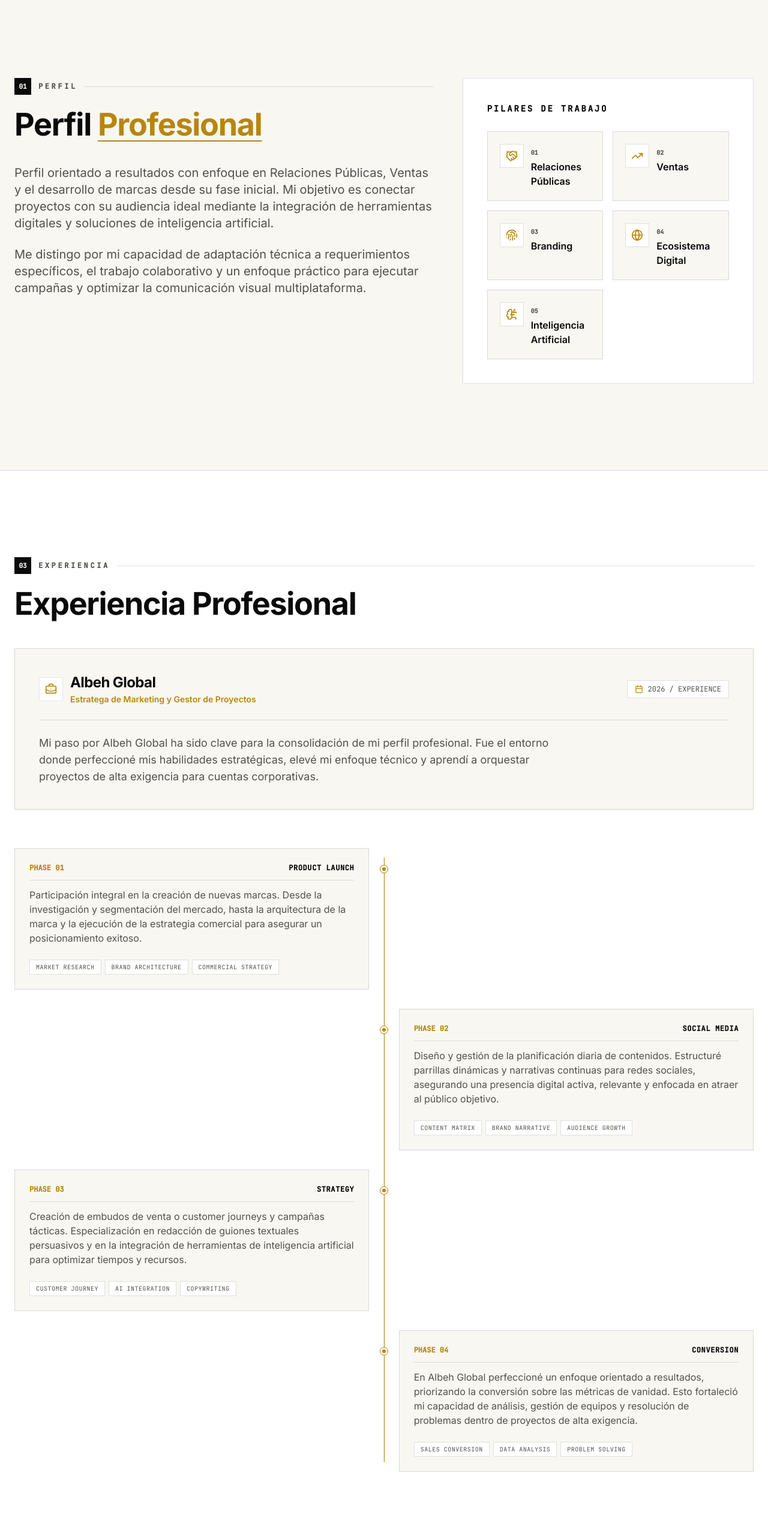
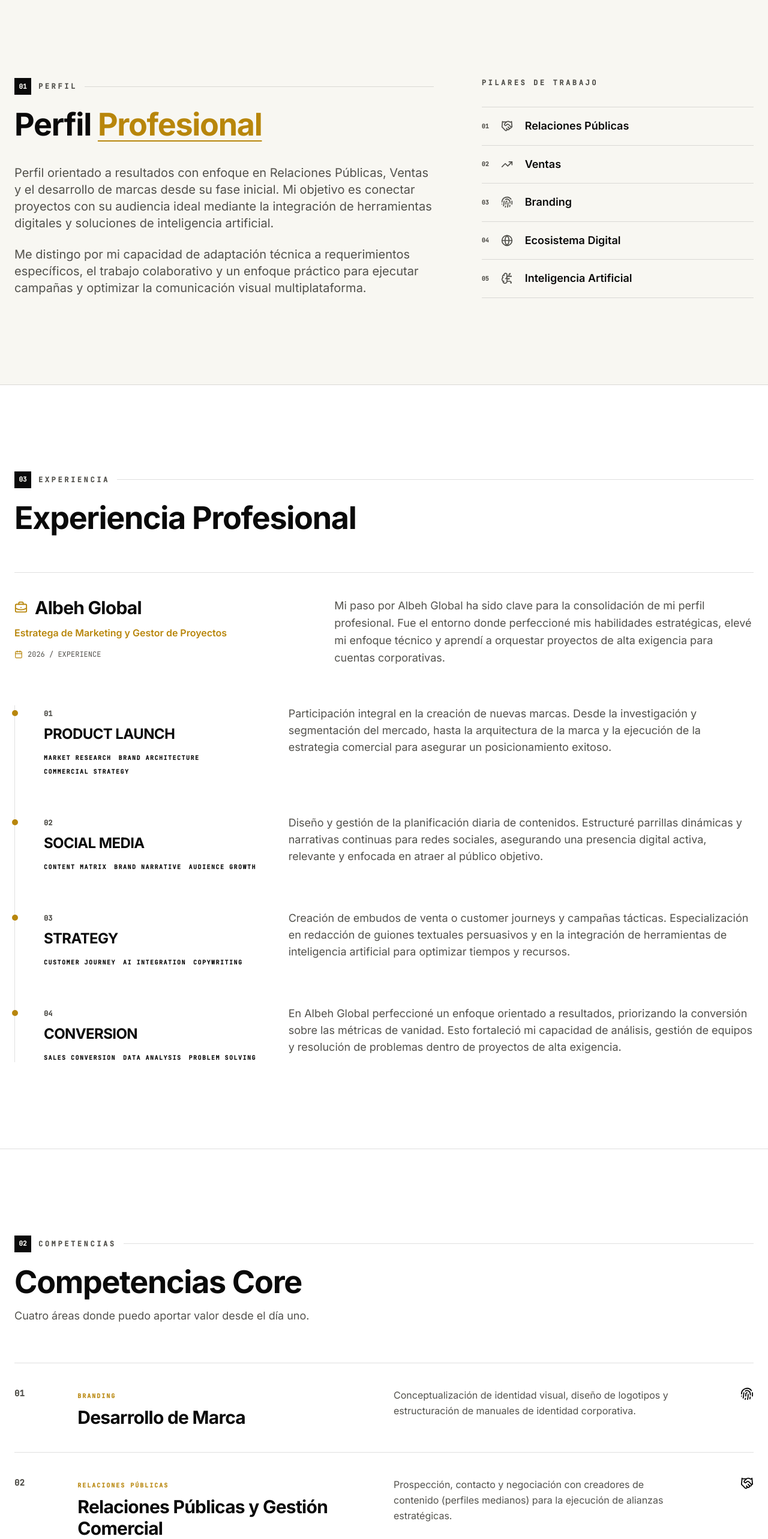
Before and after one commit to leonardo0rtega/LeonardoOrtega, a React (Vite) app: page / in a window 1280 px wide. Shown: the part 1020-3586 px from the top of the page at 60% size. Built offline with nearby package versions, Linux system fonts and the light colour scheme.

Commit message:
feat: rediseno editorial - reticulas con hairlines, listas a ancho completo

```diff
--- a/src/components/About.tsx
+++ b/src/components/About.tsx
@@ -38,24 +38,24 @@ export default function About() {
             </motion.div>
           </div>
 
-          <div className="lg:col-span-5">
-            <motion.div
+          <div className="lg:col-span-5 lg:pl-8">
+            <motion.h3
               variants={fadeUp}
               initial="hidden"
               whileInView="visible"
               viewport={{ once: true }}
               custom={0.1}
-              className="h-full border border-[var(--border)] bg-surface p-8 sm:p-10"
+              className="font-mono text-xs font-bold uppercase tracking-[0.3em] text-secondary"
             >
-              <h3 className="font-mono text-sm font-bold uppercase tracking-[0.2em] text-primary">
               {t('about.concepts.title')}
-              </h3>
+            </motion.h3>
+
             <motion.div
               variants={staggerContainer}
               initial="hidden"
               whileInView="visible"
               viewport={{ once: true }}
-                className="mt-7 grid grid-cols-1 gap-4 sm:grid-cols-2"
+              className="mt-8 border-t border-[var(--border)]"
             >
               {conceptKeys.map((key, i) => {
                 const Icon = conceptIcons[i]
@@ -63,22 +63,21 @@ export default function About() {
                   <motion.div
                     key={key}
                     variants={staggerItem}
-                      whileHover={{ y: -3 }}
-                      className="group flex items-start gap-3 border border-[var(--border)] bg-bg p-5 transition-all duration-300 hover:border-accent/70 hover:bg-surface-2"
+                    className="group flex items-center gap-5 border-b border-[var(--border)] py-5 transition-colors duration-300"
                   >
-                      <div className="flex h-10 w-10 shrink-0 items-center justify-center border border-[var(--border)] bg-surface text-accent transition-colors group-hover:border-accent/70">
-                        <Icon size={20} />
-                      </div>
-                      <div className="min-w-0">
-                        <span className="font-mono text-[10px] font-bold text-secondary">0{i + 1}</span>
-                        <p className="mt-0.5 text-sm font-semibold leading-tight text-primary sm:text-base">
+                    <span className="font-mono text-[10px] font-bold text-secondary transition-colors duration-300 group-hover:text-accent">
+                      0{i + 1}
+                    </span>
+                    <Icon
+                      size={20}
+                      className="shrink-0 text-secondary transition-all duration-300 group-hover:scale-110 group-hover:text-accent"
+                    />
+                    <p className="text-lg font-semibold leading-tight text-primary">
                       {t(key)}
                     </p>
-                      </div>
                   </motion.div>
                 )
               })}
-              </motion.div>
             </motion.div>
           </div>
         </div>
--- a/src/components/Experience.tsx
+++ b/src/components/Experience.tsx
@@ -21,107 +21,80 @@ export default function Experience() {
           titleId="experience-title"
         />
 
-        {/* Bloque Corporativo Principal: Albeh Global */}
+        {/* Encabezado de la empresa */}
         <motion.div
           variants={fadeUp}
           initial="hidden"
           whileInView="visible"
           viewport={{ once: true }}
           custom={0.15}
-          className="mt-12 border border-[var(--border)] bg-bg p-6 sm:p-8 md:p-10 shadow-sm"
+          className="mt-16 grid grid-cols-1 gap-8 border-t border-[var(--border)] pt-10 lg:grid-cols-12 lg:gap-12"
         >
-          <div className="flex flex-wrap items-center justify-between gap-4 border-b border-[var(--border)] pb-6">
+          <div className="lg:col-span-5">
             <div className="flex items-center gap-3">
-              <div className="flex h-10 w-10 items-center justify-center border border-accent/40 bg-surface text-accent">
-                <BriefcaseBusiness size={20} />
-              </div>
-              <div>
-                <h3 className="text-xl font-bold tracking-tight text-primary sm:text-2xl">
+              <BriefcaseBusiness size={22} className="text-accent" />
+              <h3 className="text-2xl font-bold tracking-tight text-primary sm:text-3xl">
                 {experience.company}
               </h3>
-                <p className="mt-0.5 text-sm font-semibold text-accent">
-                  {experience.role}
-                </p>
             </div>
-            </div>
-
-            <div className="flex items-center gap-2 border border-[var(--border)] bg-surface px-3 py-1.5 font-mono text-xs text-secondary">
+            <p className="mt-3 text-base font-semibold text-accent">{experience.role}</p>
+            <div className="mt-4 flex items-center gap-2 font-mono text-xs text-secondary">
               <Calendar size={14} className="text-accent" />
               <span>{experience.period}</span>
             </div>
           </div>
 
-          <p className="mt-6 max-w-4xl text-base leading-relaxed text-secondary sm:text-lg">
+          <p className="text-lg leading-relaxed text-secondary lg:col-span-7">
             {experience.intro}
           </p>
         </motion.div>
 
-        {/* Timeline Alternado Compacto */}
-        <div className="relative mt-14 sm:mt-16">
-          {/* Línea Central Continua */}
-          <div className="absolute bottom-4 left-4 top-4 w-px bg-[var(--border)] md:left-1/2 md:-translate-x-1/2" />
+        {/* Fases con regla vertical continua */}
+        <div className="relative mt-16 border-l border-[var(--border)] pl-8 sm:pl-12">
           <motion.div
             initial={{ scaleY: 0 }}
             whileInView={{ scaleY: 1 }}
             viewport={{ once: true }}
-            transition={{ duration: 0.9, ease: 'easeOut' }}
-            className="absolute bottom-4 left-4 top-4 w-px origin-top bg-accent md:left-1/2 md:-translate-x-1/2"
+            transition={{ duration: 1.1, ease: 'easeOut' }}
+            className="absolute -left-px bottom-0 top-0 w-px origin-top bg-accent/50"
           />
 
-          <div className="space-y-6 sm:space-y-8">
-            {experience.items.map((item, i) => {
-              const isEven = i % 2 === 0
-              return (
+          <div className="space-y-14 md:space-y-16">
+            {experience.items.map((item, i) => (
               <motion.div
                 key={item.id}
                 initial={{ opacity: 0, y: 20 }}
                 whileInView={{ opacity: 1, y: 0 }}
                 viewport={{ once: true }}
                 transition={{ delay: 0.1 + i * 0.08, duration: 0.5 }}
-                  className={`relative flex flex-col pl-10 md:flex-row md:pl-0 ${
-                    isEven ? 'md:justify-start' : 'md:justify-end'
-                  }`}
+                className="group relative grid grid-cols-1 gap-x-10 gap-y-4 lg:grid-cols-12"
               >
-                  {/* Tarjeta de Experiencia con profundidad y microelementos */}
-                  <motion.div
-                    whileHover={{ y: -4 }}
-                    transition={{ duration: 0.2 }}
-                    className={`group relative w-full border border-[var(--border)] bg-bg p-6 transition-all duration-200 hover:border-accent/70 hover:bg-surface hover:shadow-lg hover:shadow-accent/5 md:w-[48%] ${
-                      isEven ? 'md:mr-auto' : 'md:ml-auto'
-                    }`}
-                  >
-                    <div className="flex items-center justify-between gap-3 border-b border-[var(--border)] pb-3">
-                      <span className="font-mono text-xs font-bold text-accent">
-                        PHASE {item.number}
+                <span className="absolute -left-8 top-2 h-2.5 w-2.5 -translate-x-1/2 rounded-full bg-accent transition-transform duration-300 group-hover:scale-150 sm:-left-12" />
+
+                <div className="lg:col-span-4">
+                  <span className="font-mono text-xs font-bold text-secondary">
+                    {item.number}
                   </span>
-                      <h4 className="font-mono text-xs font-bold uppercase tracking-wider text-primary">
+                  <h4 className="mt-2 text-xl font-bold uppercase tracking-tight text-primary sm:text-2xl">
                     {item.title}
                   </h4>
-                    </div>
-
-                    <p className="mt-3 text-sm leading-relaxed text-secondary transition-colors group-hover:text-primary sm:text-base">
-                      {item.description}
-                    </p>
-
-                    <div className="mt-4 flex flex-wrap gap-1.5 pt-2">
+                  <div className="mt-4 flex flex-wrap gap-x-3 gap-y-2">
                     {item.tags.map((tag) => (
                       <span
                         key={tag}
-                          className="border border-[var(--border)] bg-surface px-2.5 py-1 font-mono text-[10px] uppercase tracking-wider text-secondary transition-colors group-hover:border-accent/40 group-hover:text-accent"
+                        className="font-mono text-[10px] font-semibold uppercase tracking-[0.15em] text-secondary/70 transition-colors duration-300 group-hover:text-accent"
                       >
                         {tag}
                       </span>
                     ))}
                   </div>
+                </div>
+
+                <p className="text-base leading-relaxed text-secondary lg:col-span-8 lg:text-lg">
+                  {item.description}
+                </p>
               </motion.div>
-
-                  {/* Nodo central animado */}
-                  <div className="absolute left-4 top-7 flex h-3.5 w-3.5 -translate-x-1/2 items-center justify-center rounded-full border border-accent bg-bg shadow-sm shadow-accent/50 md:left-1/2">
-                    <span className="h-1.5 w-1.5 rounded-full bg-accent" />
-                  </div>
-                </motion.div>
-              )
-            })}
+            ))}
           </div>
         </div>
       </div>
--- a/src/components/Skills.tsx
+++ b/src/components/Skills.tsx
@@ -26,7 +26,7 @@ export default function Skills() {
           initial="hidden"
           whileInView="visible"
           viewport={{ once: true }}
-          className="mt-14 grid grid-cols-1 gap-6 md:grid-cols-2 lg:gap-8"
+          className="mt-16 border-t border-[var(--border)]"
         >
           {skills.map((item) => {
             const Icon = item.icon
@@ -34,31 +34,39 @@ export default function Skills() {
               <motion.article
                 key={item.id}
                 variants={staggerItem}
-                whileHover={{ y: -6 }}
-                className="group relative overflow-hidden border border-[var(--border)] bg-bg p-7 sm:p-8 transition-all duration-300 hover:border-accent/70 hover:bg-surface-2 hover:shadow-lg hover:shadow-accent/5"
+                className="group relative grid grid-cols-1 items-start gap-x-8 gap-y-4 border-b border-[var(--border)] py-8 transition-colors duration-300 hover:bg-bg md:grid-cols-12 md:py-10"
               >
-                <span className="pointer-events-none absolute -right-2 -top-4 font-mono text-7xl font-bold text-accent/5 sm:text-8xl">
-                  {item.number}
-                </span>
+                <span className="pointer-events-none absolute bottom-0 left-0 h-px w-0 bg-accent transition-all duration-500 ease-out group-hover:w-full" />
 
-                <div className="relative z-10 flex items-start justify-between border-b border-[var(--border)] pb-5">
-                  <div className="flex items-baseline gap-3">
-                    <span className="font-mono text-3xl font-bold text-accent">{item.number}</span>
-                    <span className="font-mono text-xs font-bold uppercase tracking-wider text-secondary">
-                      {t(`skills.${item.id}.label`)}
-                    </span>
-                  </div>
-                  <div className="flex h-11 w-11 items-center justify-center rounded-full border border-[var(--border)] bg-surface text-accent transition-all duration-300 group-hover:scale-110 group-hover:border-accent/70">
-                    <Icon size={22} />
-                  </div>
+                <div className="flex items-center gap-4 md:col-span-1">
+                  <span className="font-mono text-sm font-bold text-secondary transition-colors duration-300 group-hover:text-accent">
+                    {item.number}
+                  </span>
+                  <Icon
+                    size={18}
+                    className="text-secondary transition-colors duration-300 group-hover:text-accent md:hidden"
+                  />
                 </div>
 
-                <h3 className="relative z-10 mt-6 text-xl font-bold tracking-tight text-primary sm:text-2xl">
-                  {t(`skills.${item.id}.title`)}
-                </h3>
-                <p className="relative z-10 mt-3.5 text-sm leading-relaxed text-secondary sm:text-base">
+                <div className="md:col-span-5">
+                  <span className="font-mono text-[10px] font-bold uppercase tracking-[0.2em] text-accent">
+                    {t(`skills.${item.id}.label`)}
+                  </span>
+                  <h3 className="mt-2 text-2xl font-bold leading-tight tracking-tight text-primary sm:text-3xl">
+                    {t(`skills.${item.id}.title`)}
+                  </h3>
+                </div>
+
+                <p className="text-base leading-relaxed text-secondary md:col-span-5">
                   {t(`skills.${item.id}.description`)}
                 </p>
+
+                <div className="hidden md:col-span-1 md:flex md:justify-end">
+                  <Icon
+                    size={22}
+                    className="text-secondary/40 transition-all duration-300 group-hover:scale-110 group-hover:text-accent"
+                  />
+                </div>
               </motion.article>
             )
           })}
--- a/src/styles/index.css
+++ b/src/styles/index.css
@@ -30,6 +30,10 @@ html {
   scroll-behavior: smooth;
 }
 
+section[id] {
+  scroll-margin-top: 5rem;
+}
+
 html, body {
   background-color: var(--bg);
   color: var(--primary);
```
Also changed, not shown: src/components/Capabilities.tsx (+30 -27 lines), src/components/Services.tsx (+16 -64 lines), 5 other files (tests, documents, lock files or other folders). Lines whose indentation alone changed are shown as unchanged.
